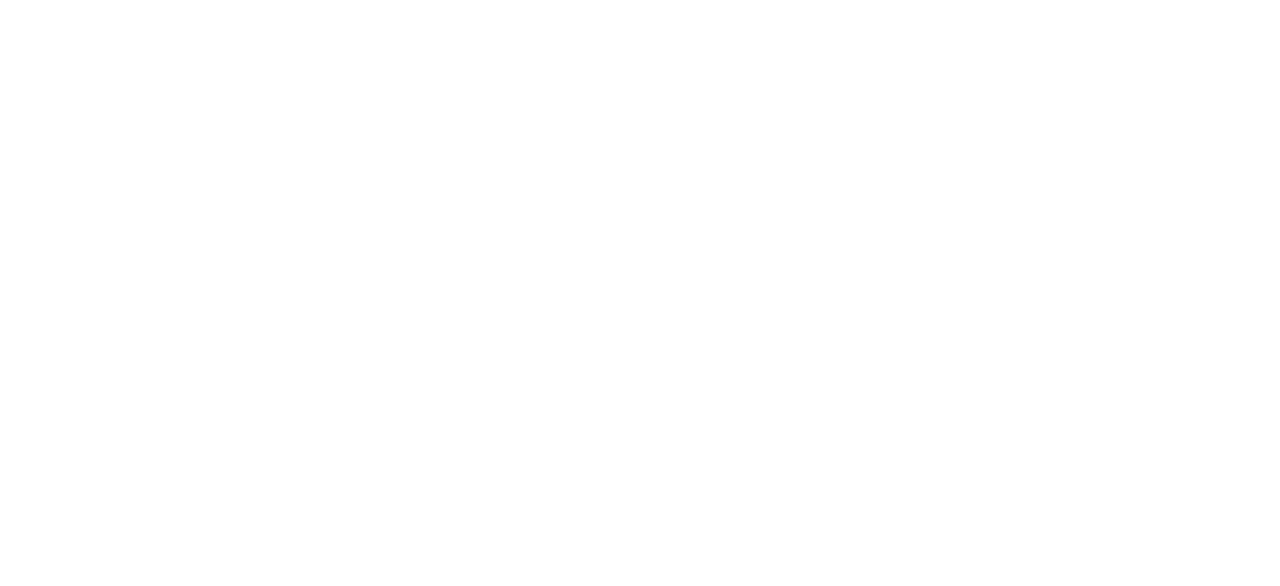
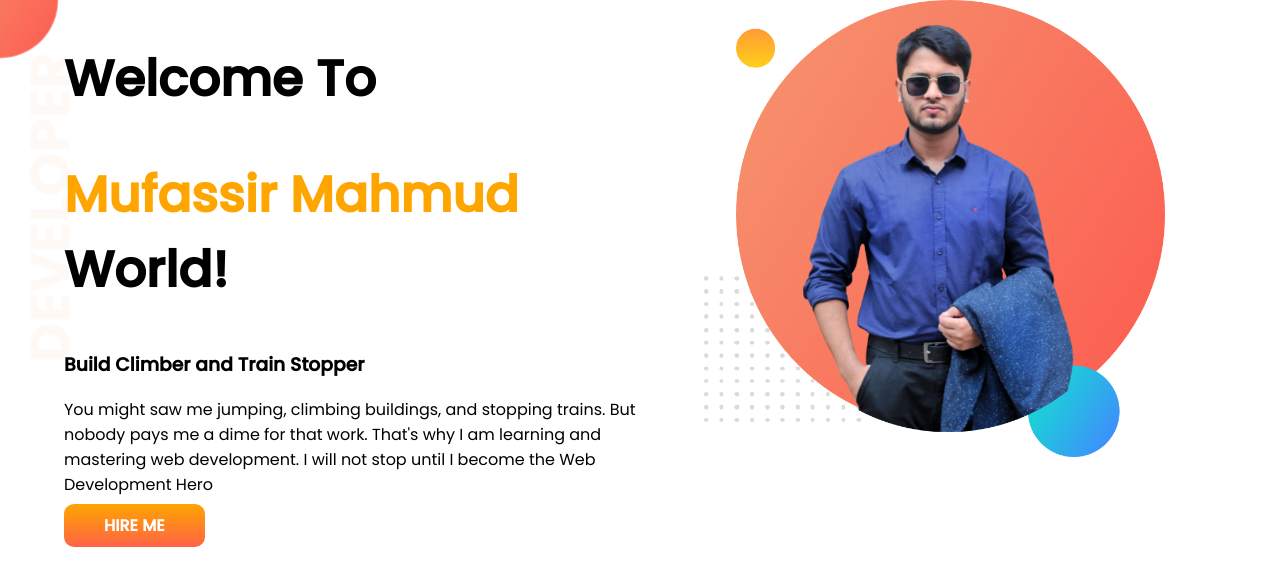
Before and after one commit to mufassir-mahmud/developer-prec-protfolio, a plain HTML site: page index.html in a window 1280 px wide. Drawn offline with Linux system fonts and the light colour scheme.

Commit message:
second commit

```diff
--- a/index.html
+++ b/index.html
@@ -6,8 +6,24 @@
     <meta name="viewport" content="width=device-width, initial-scale=1.0">
     <title>Developer-prec-protfolio</title>
     <link rel="stylesheet" href="style.css">
+    <link rel="preconnect" href="https://fonts.googleapis.com">
+    <link rel="preconnect" href="https://fonts.gstatic.com" crossorigin>
+    <link href="https://fonts.googleapis.com/css2?family=Open+Sans:wght@300;400;500&family=Poppins:wght@400;500&display=swap" rel="stylesheet">
 </head>
 <body>
+    <section class="header-section">
+        <div class="half-width header-titile">
+                <h1>Welcome To</h1>
+            <h1> <span class="header-orange-title">Mufassir Mahmud</span>  World!</h1>
+            <h3>Build Climber and Train Stopper</h3>
+            <p>You might saw me jumping, climbing buildings, and stopping trains. But nobody pays me a dime for that work. That's why I am learning and mastering web development. I will not stop until I become the Web Development Hero</p>
+            <a class="hire-btn" href="https://www.linkedin.com/" target="_blank">HIRE ME</a>
+            </div>
+            <div class="half-width header-image">
+                <img src="img/my-bg.png" alt="">
+            </div>
+    </section>
+
 
 </body>
 </html>
--- a/style.css
+++ b/style.css
@@ -0,0 +1,33 @@
+body{
+    font-family: 'Poppins', sans-serif;
+    margin: 0;
+    padding: 0;
+}
+h1{
+    font-size: 50px ;
+}
+.header-orange-title{
+    color: orange;
+}
+section{
+    display: flex;
+}
+.half-width{
+    width: 50%;
+    padding-left: 5%;
+}
+.half-width img{
+    width: 80%;
+}
+.hire-btn{
+    text-decoration: none;
+    background-image: linear-gradient(orange,tomato);
+    color: white;
+    padding: 10px 40px;
+    border-radius: 10px;
+    font-weight: bold;
+}
+.header-section{
+    background-image: url(img/top-banner.png);
+    background-repeat: no-repeat;
+}
```
Also changed, not shown: img/dream-bg.png (added), img/exp-bg.png (added), img/my-bg (1).png (added), img/my-bg.png (added), img/my-bg2.png (added), img/top-banner.png (added).
